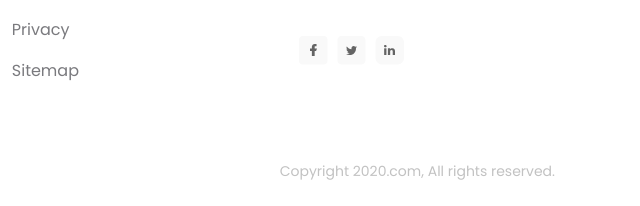
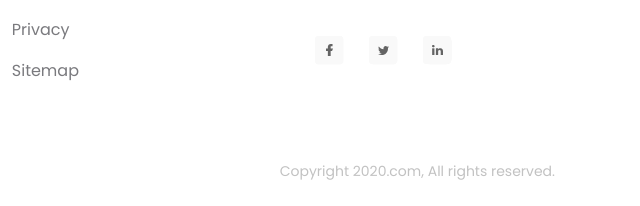
Before and after one commit to Nowhereil3/htmlcss-01, a plain HTML site: page index.html in a window 1280 px wide. Shown: the part 4159-4365 px from the top of the page, 640-1280 px from the left. Drawn offline with Linux system fonts and the light colour scheme.

Commit message:
fix linh tinh

```diff
--- a/assets/css/styles.css
+++ b/assets/css/styles.css
@@ -581,6 +581,13 @@ span:hover {
 .footer .social-link {
   width: 28px;
   height: 28px;
+  margin-left: 16px;
+  border-radius: 3px;
+  background-color: #f9f9f9;
+}
+
+.footer .social-link:hover {
+  box-shadow: 0 5px 5px rgba(0, 0, 0, 0.2);
 }
 
 .footer .row-bottom {
```
